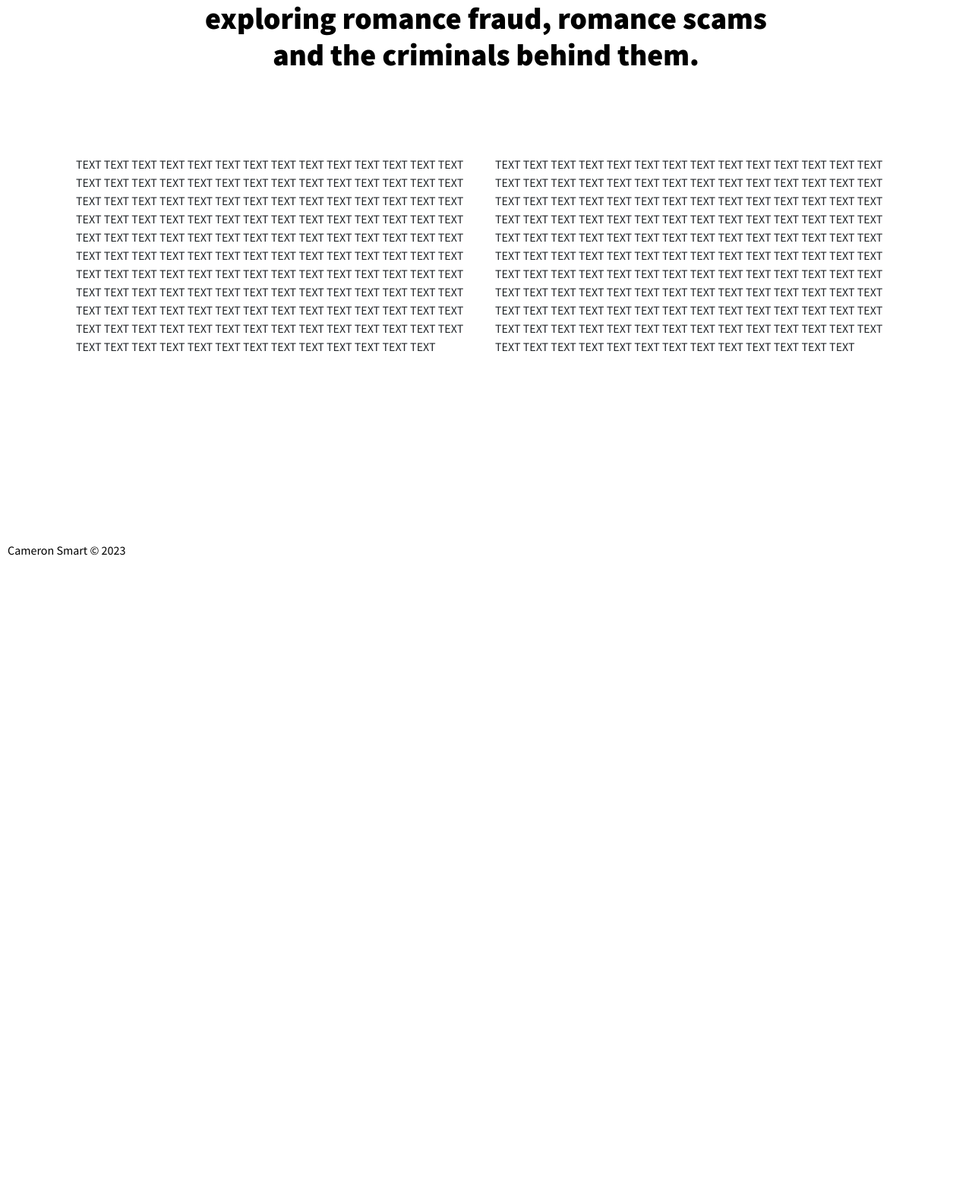
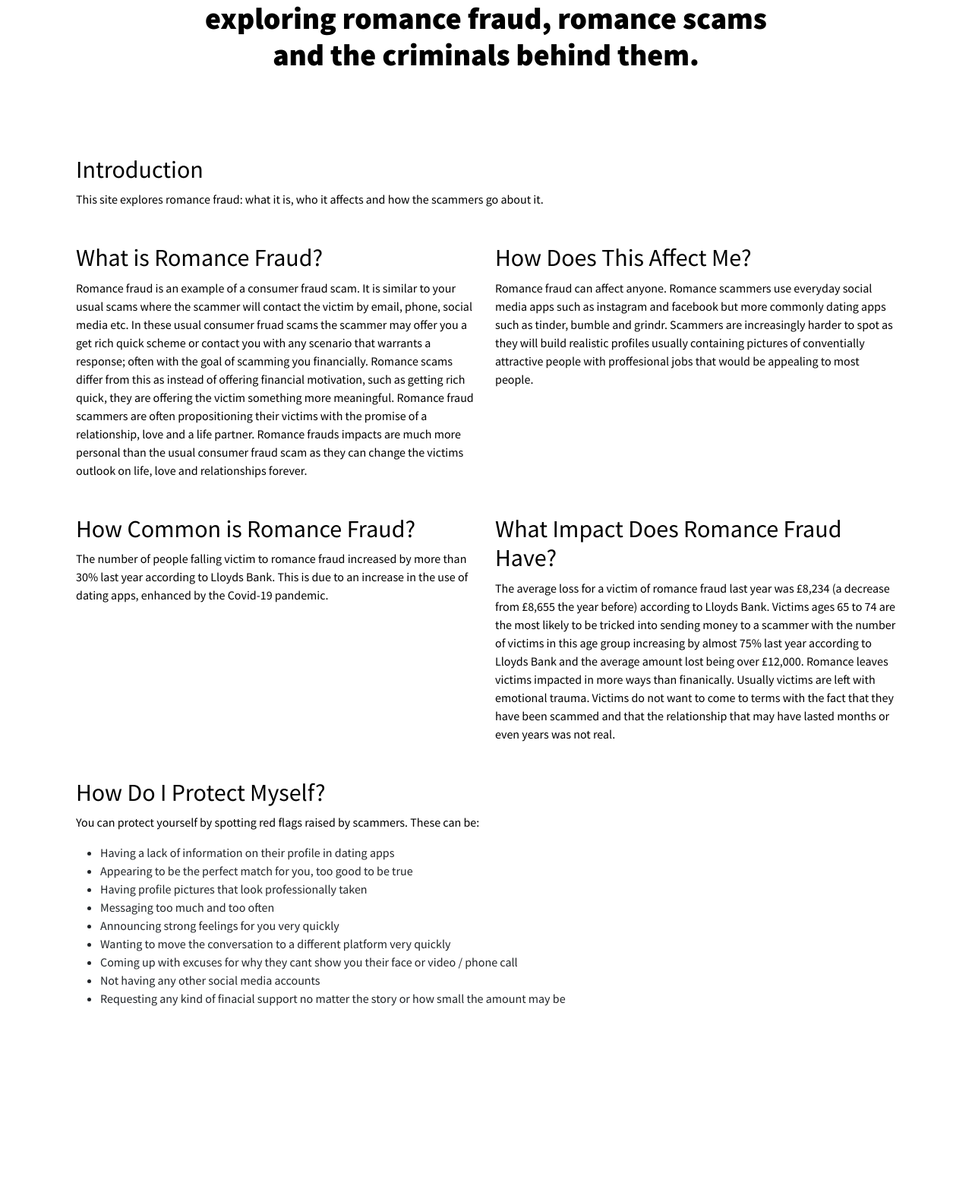
Before and after one commit to cmrnsmrt/HeartBrokenInto, a Flask app: page / in a window 1280 px wide. Shown: the part 346-1928 px from the top of the page at 76% size. Before the commit the page ends 1077 px from the top, so only its background shows below. Run offline with Flask 2, Linux system fonts and the light colour scheme; some libraries are stand-ins or nearby versions.

Commit message:
Updated content on home page

```diff
--- a/templates/index.html
+++ b/templates/index.html
@@ -10,12 +10,50 @@
         </div>
     </div>
 
-    <div class="row" style="padding-top: 100px"> <!-- Introduction content -->
+    <div class="row" style="padding-top: 80px"> <!-- Main content -->
+        <div class="col-sm-12 justify-content-center text-align-center" style="padding-top: 20px;">
+            <h2>Introduction</h2>
+            <p>This site explores romance fraud: what it is, who it affects and how the scammers go about it.</p>
+        </div>
+    </div>
+
+    <div class="row" style="padding-top: 30px"> <!-- Main content -->
         <div class="col-sm-6">
-            <body>TEXT TEXT TEXT TEXT TEXT TEXT TEXT TEXT TEXT TEXT TEXT TEXT TEXT TEXT TEXT TEXT TEXT TEXT TEXT TEXT TEXT TEXT TEXT TEXT TEXT TEXT TEXT TEXT TEXT TEXT TEXT TEXT TEXT TEXT TEXT TEXT TEXT TEXT TEXT TEXT TEXT TEXT TEXT TEXT TEXT TEXT TEXT TEXT TEXT TEXT TEXT TEXT TEXT TEXT TEXT TEXT TEXT TEXT TEXT TEXT TEXT TEXT TEXT TEXT TEXT TEXT TEXT TEXT TEXT TEXT TEXT TEXT TEXT TEXT TEXT TEXT TEXT TEXT TEXT TEXT TEXT TEXT TEXT TEXT TEXT TEXT TEXT TEXT TEXT TEXT TEXT TEXT TEXT TEXT TEXT TEXT TEXT TEXT TEXT TEXT TEXT TEXT TEXT TEXT TEXT TEXT TEXT TEXT TEXT TEXT TEXT TEXT TEXT TEXT TEXT TEXT TEXT TEXT TEXT TEXT TEXT TEXT TEXT TEXT TEXT TEXT TEXT TEXT TEXT TEXT TEXT TEXT TEXT TEXT TEXT TEXT TEXT TEXT TEXT TEXT TEXT TEXT TEXT TEXT TEXT TEXT TEXT TEXT TEXT TEXT TEXT TEXT TEXT</body>
+            <h2>What is Romance Fraud?</h2>
+            <p>Romance fraud is an example of a consumer fraud scam. It is similar to your usual scams where the scammer will contact the victim by email, phone, social media etc. In these usual consumer fruad scams the scammer may offer you a get rich quick scheme or contact you with any scenario that warrants a response; often with the goal of scamming you financially. Romance scams differ from this as instead of offering financial motivation, such as getting rich quick, they are offering the victim something more meaningful. Romance fraud scammers are often propositioning their victims with the promise of a relationship, love and a life partner. Romance frauds impacts are much more personal than the usual consumer fraud scam as they can change the victims outlook on life, love and relationships forever. </p>
         </div>
         <div class="col-sm-6">
-            <body>TEXT TEXT TEXT TEXT TEXT TEXT TEXT TEXT TEXT TEXT TEXT TEXT TEXT TEXT TEXT TEXT TEXT TEXT TEXT TEXT TEXT TEXT TEXT TEXT TEXT TEXT TEXT TEXT TEXT TEXT TEXT TEXT TEXT TEXT TEXT TEXT TEXT TEXT TEXT TEXT TEXT TEXT TEXT TEXT TEXT TEXT TEXT TEXT TEXT TEXT TEXT TEXT TEXT TEXT TEXT TEXT TEXT TEXT TEXT TEXT TEXT TEXT TEXT TEXT TEXT TEXT TEXT TEXT TEXT TEXT TEXT TEXT TEXT TEXT TEXT TEXT TEXT TEXT TEXT TEXT TEXT TEXT TEXT TEXT TEXT TEXT TEXT TEXT TEXT TEXT TEXT TEXT TEXT TEXT TEXT TEXT TEXT TEXT TEXT TEXT TEXT TEXT TEXT TEXT TEXT TEXT TEXT TEXT TEXT TEXT TEXT TEXT TEXT TEXT TEXT TEXT TEXT TEXT TEXT TEXT TEXT TEXT TEXT TEXT TEXT TEXT TEXT TEXT TEXT TEXT TEXT TEXT TEXT TEXT TEXT TEXT TEXT TEXT TEXT TEXT TEXT TEXT TEXT TEXT TEXT TEXT TEXT TEXT TEXT TEXT TEXT TEXT TEXT</body>
+            <h2>How Does This Affect Me?</h2>
+            <p>Romance fraud can affect anyone. Romance scammers use everyday social media apps such as instagram and facebook but more commonly dating apps such as tinder, bumble and grindr. Scammers are increasingly harder to spot as they will build realistic profiles usually containing pictures of conventially attractive people with proffesional jobs that would be appealing to most people.</p>
+        </div>
+    </div>
+
+    <div class="row" style="padding-top: 30px"> <!-- Main content -->
+        <div class="col-sm-6">
+            <h2>How Common is Romance Fraud?</h2>
+            <p>The number of people falling victim to romance fraud increased by more than 30% last year according to Lloyds Bank. This is due to an increase in the use of dating apps, enhanced by the Covid-19 pandemic. </p>
+        </div>
+        <div class="col-sm-6">
+            <h2>What Impact Does Romance Fraud Have?</h2>
+            <p>The average loss for a victim of romance fraud last year was £8,234 (a decrease from £8,655 the year before) according to Lloyds Bank. Victims ages 65 to 74 are the most likely to be tricked into sending money to a scammer with the number of victims in this age group increasing by almost 75% last year according to Lloyds Bank and the average amount lost being over £12,000. Romance leaves victims impacted in more ways than finanically. Usually victims are left with emotional trauma. Victims do not want to come to terms with the fact that they have been scammed and that the relationship that may have lasted months or even years was not real.</p>
+        </div>
+    </div>
+
+    <div class="row" style="padding-top: 30px"> <!-- Main content -->
+        <div class="col-sm-12">
+            <h2>How Do I Protect Myself?</h2>
+            <P>You can protect yourself by spotting red flags raised by scammers. These can be:</P>
+            <ul>
+                <li>Having a lack of information on their profile in dating apps</li>
+                <li>Appearing to be the perfect match for you, too good to be true</li>
+                <li>Having profile pictures that look professionally taken</li>
+                <li>Messaging too much and too often</li>
+                <li>Announcing strong feelings for you very quickly</li>
+                <li>Wanting to move the conversation to a different platform very quickly</li>
+                <li>Coming up with excuses for why they cant show you their face or video / phone call</li>
+                <li>Not having any other social media accounts</li>
+                <li>Requesting any kind of finacial support no matter the story or how small the amount may be</li>
+            </ul>
         </div>
     </div>
 
```
